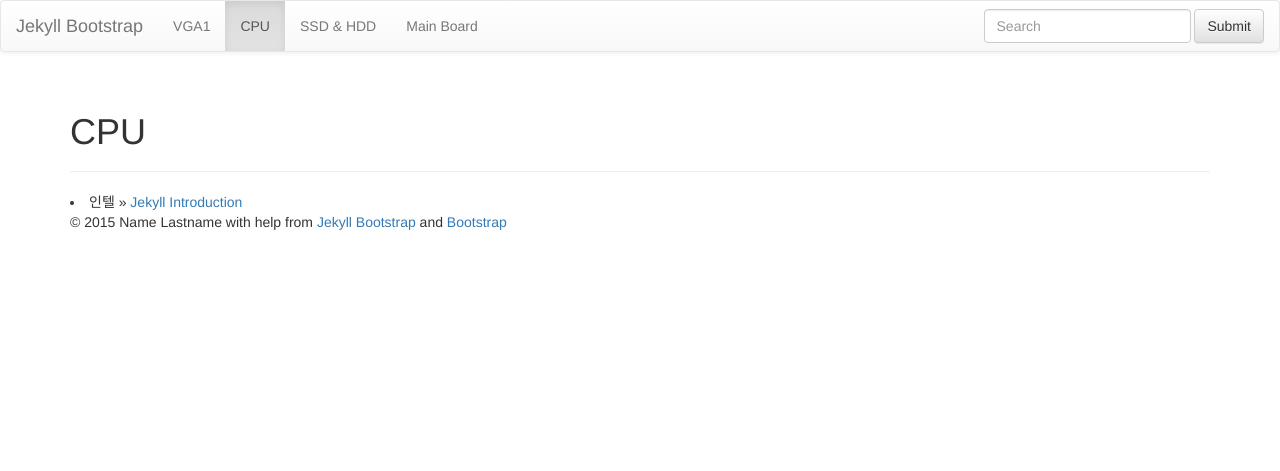
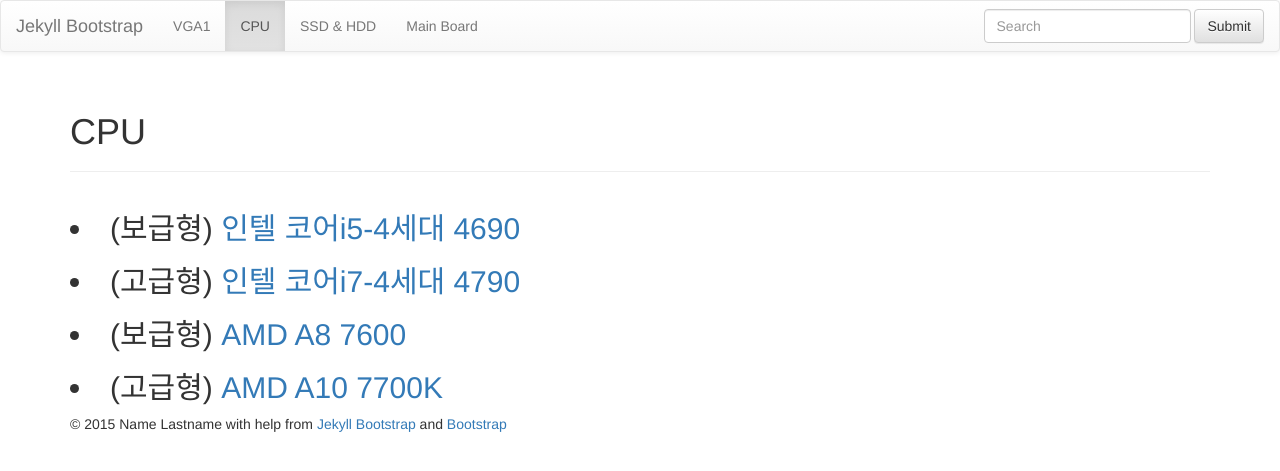
Before and after one commit to kutchoiwjun92/kutchoiwjun92.github.com, a Jekyll site: the page built from categories.html, in a window 1280 px wide. Shown: the top 471 px of the page. Built offline with Jekyll 4.4.1, drawn with Linux system fonts in a browser that asks for light colours; nearby versions of some CDN libraries; library files that are not in the unit come from our copies.

Commit message:
Update categories.html

```diff
--- a/categories.html
+++ b/categories.html
@@ -5,4 +5,10 @@ header: Posts By Category
 group: navigation
 ---
 
-<li><span> 인텔 </span> &raquo; <a href="/lessons/2011/12/29/jekyll-introduction">Jekyll Introduction</a></li>
+<h2><li><span> (보급형) </span> <a href="/lessons/2011/12/29/jekyll-introduction">인텔 코어i5-4세대 4690</a></li></h2>
+
+<h2><li><span> (고급형) </span> <a href="/lessons/2011/12/29/jekyll-introduction">인텔 코어i7-4세대 4790</a></li></h2>
+
+<h2><li><span> (보급형) </span> <a href="/lessons/2011/12/29/jekyll-introduction">AMD A8 7600</a></li></h2>
+
+<h2><li><span> (고급형) </span> <a href="/lessons/2011/12/29/jekyll-introduction">AMD A10 7700K</a></li></h2>
```
